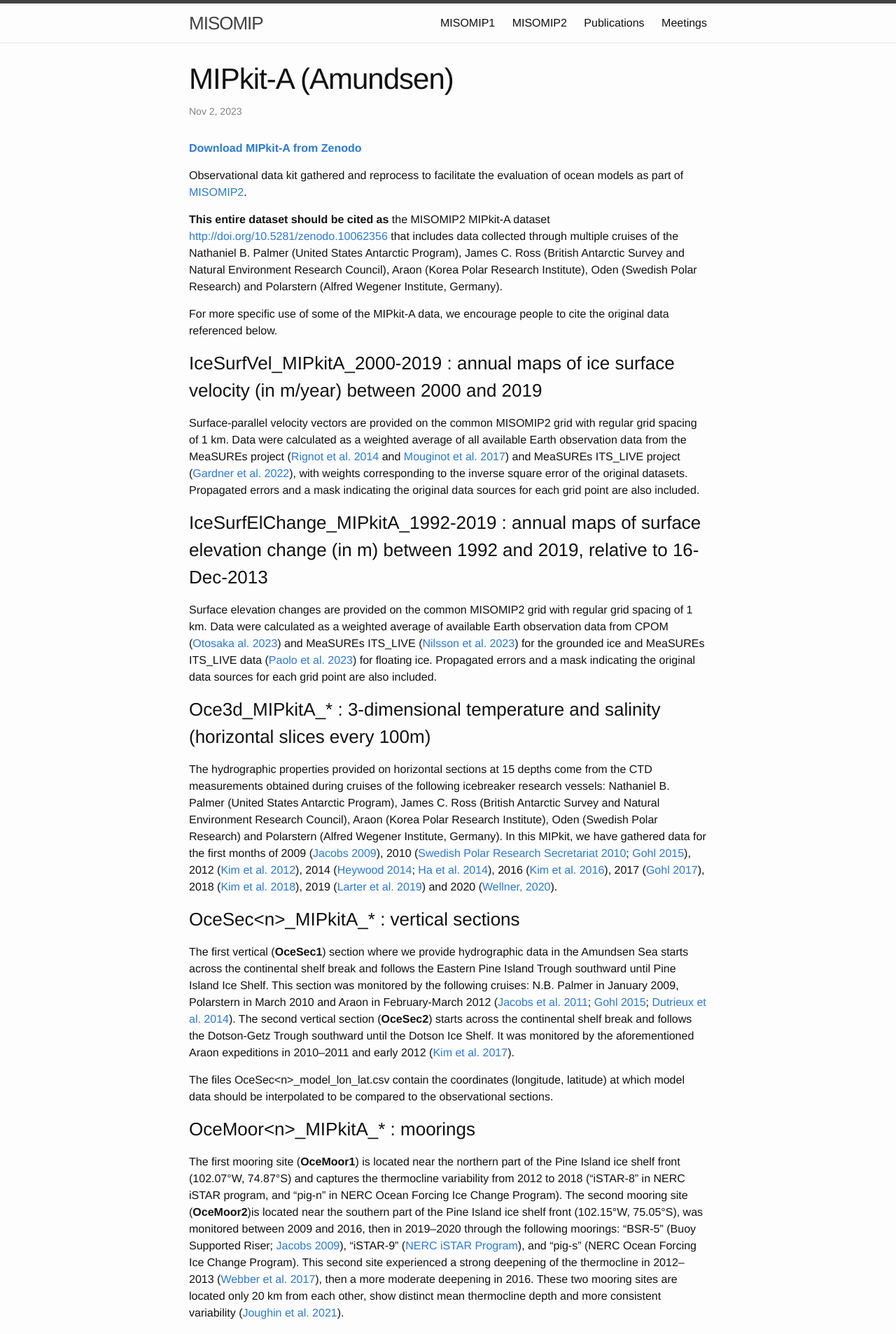
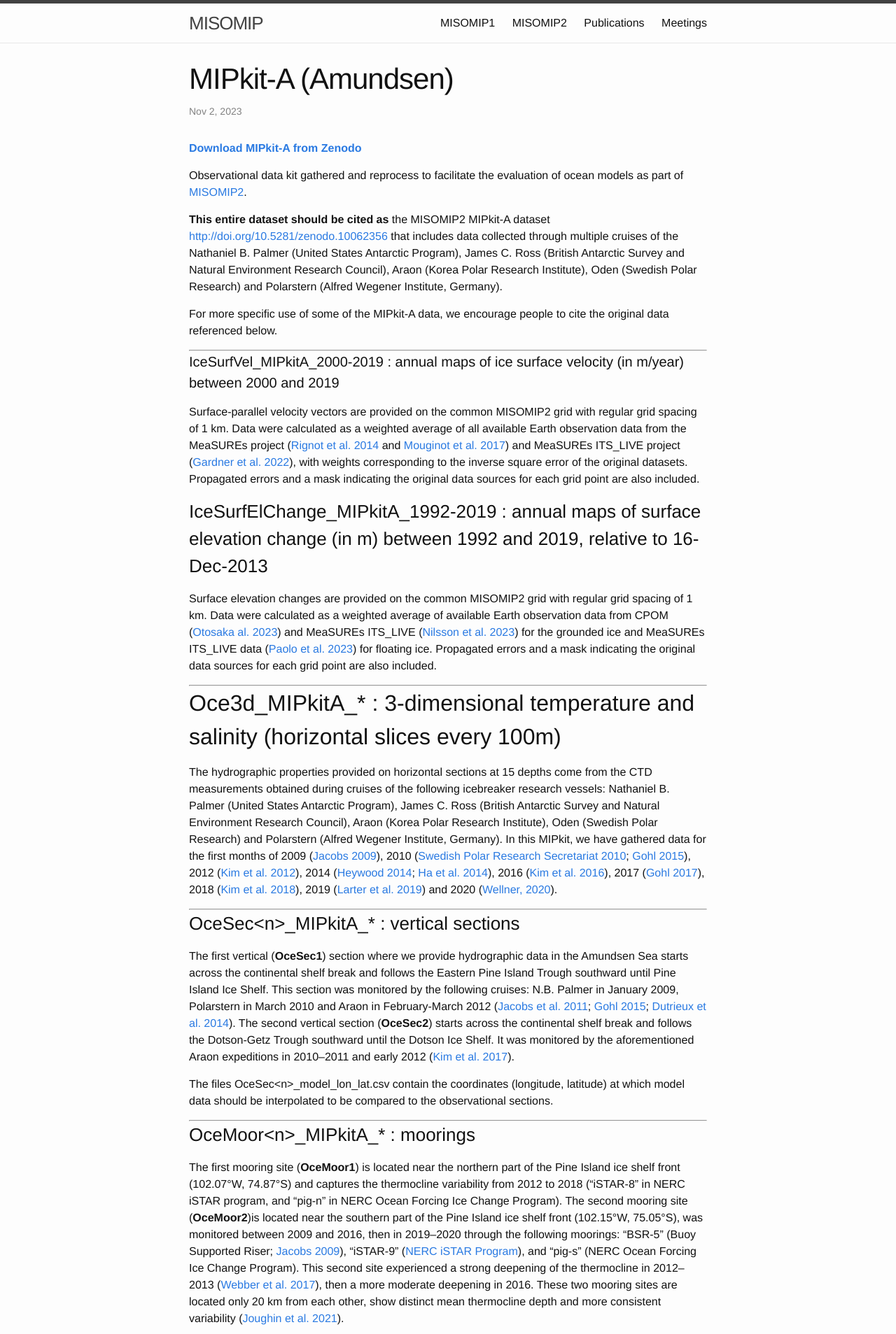
Before and after one commit to misomip/misomip.github.io, a Jekyll site: the page built from misomip2_dir/misomip2_MIPkitA_README.md, in a window 1280 px wide. Shown: the top 1907 px of the page at 70% size. Built offline with Jekyll 4.4.1, drawn with Linux system fonts in a browser that asks for light colours.

Commit message:
nico minor changes

```diff
--- a/misomip2_dir/misomip2_MIPkitA_README.md
+++ b/misomip2_dir/misomip2_MIPkitA_README.md
@@ -12,34 +12,40 @@ Observational data kit gathered and reprocess to facilitate the evaluation of oc
 
 For more specific use of some of the MIPkit-A data, we encourage people to cite the original data referenced below.
 
-### IceSurfVel\_MIPkitA\_2000-2019 : annual maps of ice surface velocity (in m/year) between 2000 and 2019
+----------
+#### IceSurfVel\_MIPkitA\_2000-2019 : annual maps of ice surface velocity (in m/year) between 2000 and 2019
 
-Surface-parallel velocity vectors are provided on the common MISOMIP2 grid with regular grid spacing of 1 km. Data were calculated as a weighted average of all available Earth observation data from the MeaSUREs project ([Rignot et al. 2014](https://doi.org/10.5067/MEASURES/CRYOSPHERE/nsidc-0545.001) and [Mouginot et al. 2017](https://doi.org/10.5067/9T4EPQXTJYW9)) and MeaSUREs ITS_LIVE project ([Gardner et al. 2022](http://doi:10.5067/6II6VW8LLWJ7)), with weights corresponding to the inverse square error of the original datasets. Propagated errors and a mask indicating the original data sources for each grid point are also included.
+Surface-parallel velocity vectors are provided on the common MISOMIP2 grid with regular grid spacing of 1 km. Data were calculated as a weighted average of all available Earth observation data from the MeaSUREs project ([Rignot et al. 2014](https://doi.org/10.5067/MEASURES/CRYOSPHERE/nsidc-0545.001) and [Mouginot et al. 2017](https://doi.org/10.5067/9T4EPQXTJYW9)) and MeaSUREs ITS\_LIVE project ([Gardner et al. 2022](http://doi:10.5067/6II6VW8LLWJ7)), with weights corresponding to the inverse square error of the original datasets. Propagated errors and a mask indicating the original data sources for each grid point are also included.
 
 ### IceSurfElChange\_MIPkitA\_1992-2019 : annual maps of surface elevation change (in m) between 1992 and 2019, relative to 16-Dec-2013
 
-Surface elevation changes are provided on the common MISOMIP2 grid with regular grid spacing of 1 km. Data were calculated as a weighted average of available Earth observation data from CPOM ([Otosaka al. 2023](https://zenodo.org/records/8117577)) and MeaSUREs ITS\_LIVE ([Nilsson et al. 2023](https://doi.org/10.5067/L3LSVDZS15ZV)) for the grounded ice and MeaSUREs ITS_LIVE data ([Paolo et al. 2023](https://doi.org/10.5067/SE3XH9RXQWAM)) for floating ice. Propagated errors and a mask indicating the original data sources for each grid point are also included.
+Surface elevation changes are provided on the common MISOMIP2 grid with regular grid spacing of 1 km. Data were calculated as a weighted average of available Earth observation data from CPOM ([Otosaka al. 2023](https://zenodo.org/records/8117577)) and MeaSUREs ITS\_LIVE ([Nilsson et al. 2023](https://doi.org/10.5067/L3LSVDZS15ZV)) for the grounded ice and MeaSUREs ITS\_LIVE data ([Paolo et al. 2023](https://doi.org/10.5067/SE3XH9RXQWAM)) for floating ice. Propagated errors and a mask indicating the original data sources for each grid point are also included.
 
-### Oce3d\_MIPkitA\_* : 3-dimensional temperature and salinity (horizontal slices every 100m)
+----------
+## Oce3d\_MIPkitA\_* : 3-dimensional temperature and salinity (horizontal slices every 100m)
 
 The hydrographic properties provided on horizontal sections at 15 depths come from the CTD measurements obtained during cruises of the following icebreaker research vessels: Nathaniel B. Palmer (United States Antarctic Program), James C. Ross (British Antarctic Survey and Natural Environment Research Council), Araon (Korea Polar Research Institute), Oden (Swedish Polar Research) and Polarstern (Alfred Wegener Institute, Germany). In this MIPkit, we have gathered data for the first months of 2009 ([Jacobs 2009](http://doi.org/10.7284/905547)), 2010 ([Swedish Polar Research Secretariat 2010](http://snd.gu.se/en/catalogue/dataset/ecds0220-1); [Gohl 2015](https://doi.org/10.1594/PANGAEA.847944)), 2012 ([Kim et al. 2012](https://repository.kopri.re.kr/handle/201206/4603)), 2014 ([Heywood 2014](https://www.bodc.ac.uk/resources/inventories/cruise_inventory/report/13405/); [Ha et al. 2014](https://repository.kopri.re.kr/handle/201206/4605)), 2016 ([Kim et al. 2016](https://ftp.nmdc.no/nmdc/UIB/Mooring/20181213/ANA06B_cruise_report.pdf)), 2017 ([Gohl 2017](http://doi.org/10.2312/BzPM_0712_2017)), 2018 ([Kim et al. 2018](https://repository.kopri.re.kr/handle/201206/9441)), 2019 ([Larter et al. 2019](http://doi.org/10.7284/908147)) and 2020 ([Wellner, 2020](http://doi.org/10.7284/908803)).
 
+----------
 ### OceSec\<n\>\_MIPkitA\_* : vertical sections
 
 The first vertical (**OceSec1**) section where we provide hydrographic data in the Amundsen Sea starts across the continental shelf break and follows the Eastern Pine Island Trough southward until Pine Island Ice Shelf. This section was monitored by the following cruises: N.B. Palmer in January 2009, Polarstern in March 2010 and Araon in February-March 2012 ([Jacobs et al. 2011](https://doi.org/10.1038/ngeo1188); [Gohl 2015](https://doi.org/10.1594/PANGAEA.847944); [Dutrieux et al. 2014](https://doi.org/10.1126/science.1244341)). The second vertical section (**OceSec2**) starts across the continental shelf break and follows the Dotson-Getz Trough southward until the Dotson Ice Shelf. It was monitored by the aforementioned Araon expeditions in 2010–2011 and early 2012 ([Kim et al. 2017](http://dx.doi.org/10.1016/j.csr.2016.09.005)).
 
 The files OceSec\<n\>\_model\_lon\_lat.csv contain the coordinates (longitude, latitude) at which model data should be interpolated to be compared to the observational sections.
 
+----------
 ### OceMoor\<n\>\_MIPkitA\_* : moorings
 
 The first mooring site (**OceMoor1**) is located near the northern part of the Pine Island ice shelf front (102.07°W, 74.87°S) and captures the thermocline variability from 2012 to 2018 ("iSTAR-8" in NERC iSTAR program, and "pig-n" in NERC Ocean Forcing Ice Change Program). The second mooring site (**OceMoor2**)is located near the southern part of the Pine Island ice shelf front (102.15°W, 75.05°S), was monitored between 2009 and 2016, then in 2019–2020 through the following moorings: "BSR-5" (Buoy Supported Riser; [Jacobs 2009](http://doi.org/10.7284/905547)), "iSTAR-9" ([NERC iSTAR Program](https://www.istar.ac.uk)), and "pig-s" (NERC Ocean Forcing Ice Change Program). This second site experienced a strong deepening of the thermocline in 2012–2013 ([Webber et al. 2017](https://doi.org/10.1038/ncomms14507)), then a more moderate deepening in 2016. These two mooring sites are located only 20 km from each other, show distinct mean thermocline depth and more consistent variability ([Joughin et al. 2021](https://doi.org/10.1126/sciadv.abi5738)).
 
 The third mooring observation (**OceMoor3**, "trough-e" in NERC Ocean Forcing Ice Change Program) used in MISOMIP is at the eastern Pine Island trough (102.55°W, 71.33°S). The eastern trough is considered to be the entrance of mCDW reaching the Pine Island Ice Shelf ([Jacobs et al. 2011](https://doi.org/10.1038/ngeo1188); [Nakayama et al. 2013](https://doi.org/10.1016/j.dsr.2013.04.001); [Webber et al. 2017](https://doi.org/10.1038/ncomms14507)) but only two years of mooring observation was conducted from 2014-2015 due to important sea ice cover. The fourth mooring site (**OceMoor4**) used in MISOMIP is at the western Pine Island trough (113.05°W, 71.56°S). Several mooring observations were conducted within 2 km of each other, allowing us to observe thermocline variability from 2009 to 2016 with one year gap in 2011: "BSR-12" ([Jacobs 2009](http://doi.org/10.7284/905547)), "iSTAR-1" ([NERC iSTAR Program](https://www.istar.ac.uk)), and "trough-w" (NERC Ocean Forcing Ice Change Program).
 
+----------
 ### To know more on how these files were prepared:
 
 The archive **example\_routines.zip** contains example of Matlab routine that were used to prepare the MIPkit-A data.
 
+----------
 ### References
 
 * Dutrieux, P., De Rydt, J., Jenkins, A., Holland, P. R., Ha, H. K., Lee, S. H., Steig, E. J., Ding, Q., Abrahamsen, E. P., and Schröder, M.: Strong sensitivity of Pine Island ice-shelf melting to climatic variability, Science, 343, 174–178, 2014.
```
